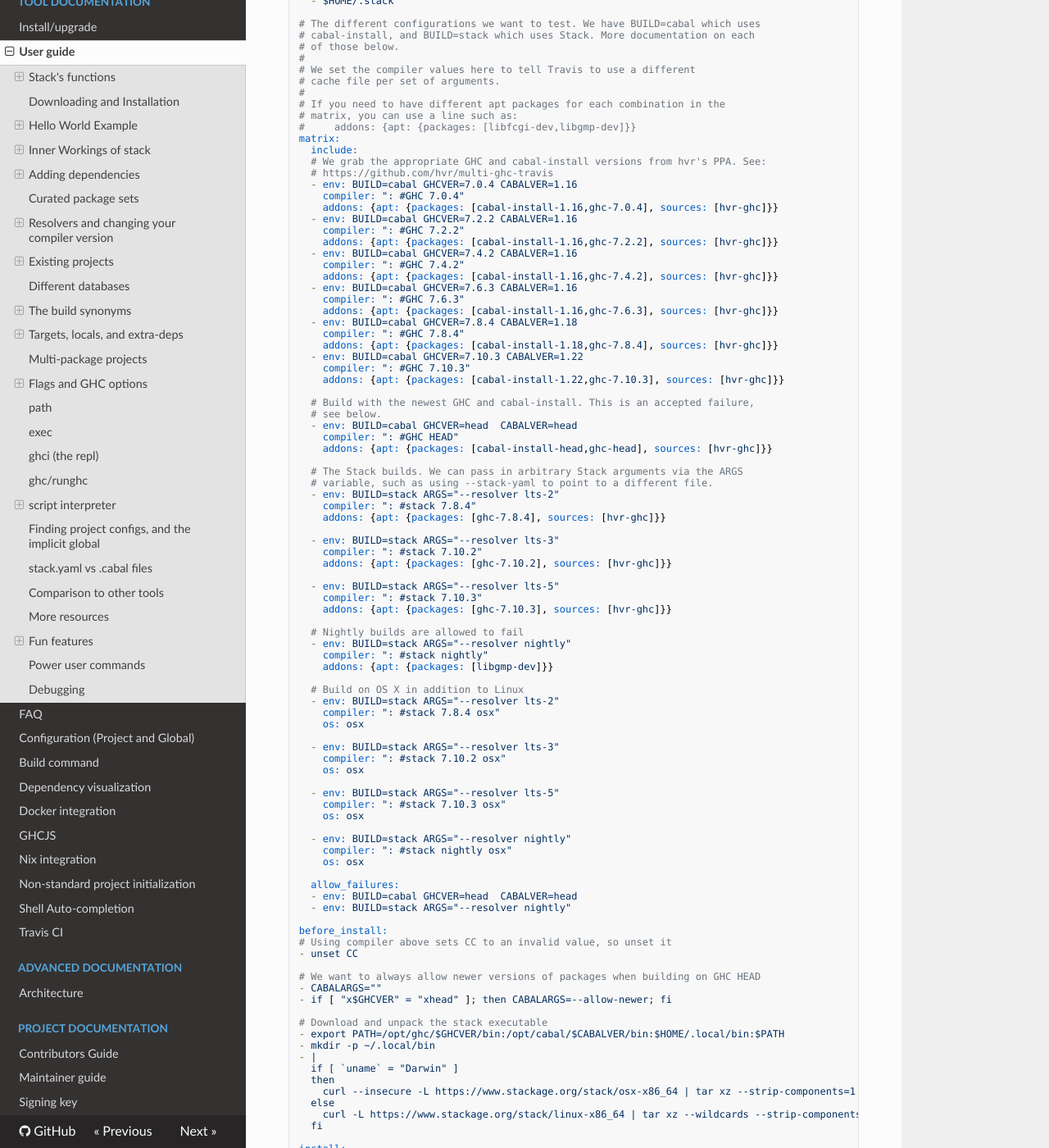
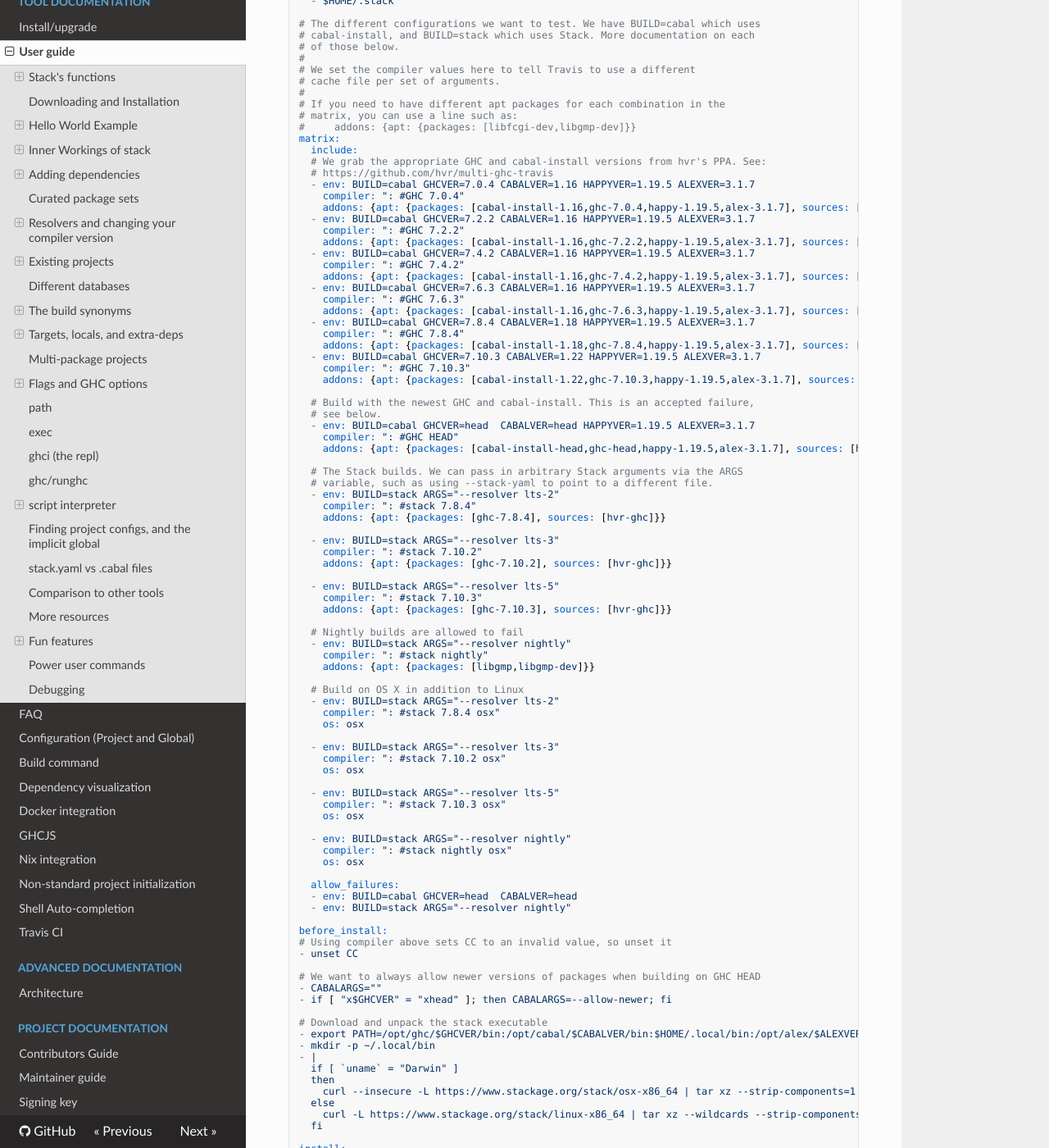
Before and after one commit to commercialhaskell/stack, an MkDocs documentation site: the page built from doc/GUIDE.md, in a window 1280 px wide and 1400 px high, scrolled down 33885 px. Shown: the whole window at 82% size. Built offline with MkDocs 1.6.1, drawn with Linux system fonts in a browser that asks for light colours; nearby versions of some CDN libraries; old or Windows-style settings are respelled for this version of MkDocs.

Commit message:
alex, happy, and libgmp where necessary
the ghc (non-stack) builds will sometimes need alex or happy.
having gmp-dev is not enough, we need the actual libs as well.

```diff
--- a/doc/GUIDE.md
+++ b/doc/GUIDE.md
@@ -1842,30 +1842,30 @@
   include:
   # We grab the appropriate GHC and cabal-install versions from hvr's PPA. See:
   # https://github.com/hvr/multi-ghc-travis
-  - env: BUILD=cabal GHCVER=7.0.4 CABALVER=1.16
+  - env: BUILD=cabal GHCVER=7.0.4 CABALVER=1.16 HAPPYVER=1.19.5 ALEXVER=3.1.7
     compiler: ": #GHC 7.0.4"
-    addons: {apt: {packages: [cabal-install-1.16,ghc-7.0.4], sources: [hvr-ghc]}}
-  - env: BUILD=cabal GHCVER=7.2.2 CABALVER=1.16
+    addons: {apt: {packages: [cabal-install-1.16,ghc-7.0.4,happy-1.19.5,alex-3.1.7], sources: [hvr-ghc]}}
+  - env: BUILD=cabal GHCVER=7.2.2 CABALVER=1.16 HAPPYVER=1.19.5 ALEXVER=3.1.7
     compiler: ": #GHC 7.2.2"
-    addons: {apt: {packages: [cabal-install-1.16,ghc-7.2.2], sources: [hvr-ghc]}}
-  - env: BUILD=cabal GHCVER=7.4.2 CABALVER=1.16
+    addons: {apt: {packages: [cabal-install-1.16,ghc-7.2.2,happy-1.19.5,alex-3.1.7], sources: [hvr-ghc]}}
+  - env: BUILD=cabal GHCVER=7.4.2 CABALVER=1.16 HAPPYVER=1.19.5 ALEXVER=3.1.7
     compiler: ": #GHC 7.4.2"
-    addons: {apt: {packages: [cabal-install-1.16,ghc-7.4.2], sources: [hvr-ghc]}}
-  - env: BUILD=cabal GHCVER=7.6.3 CABALVER=1.16
+    addons: {apt: {packages: [cabal-install-1.16,ghc-7.4.2,happy-1.19.5,alex-3.1.7], sources: [hvr-ghc]}}
+  - env: BUILD=cabal GHCVER=7.6.3 CABALVER=1.16 HAPPYVER=1.19.5 ALEXVER=3.1.7
     compiler: ": #GHC 7.6.3"
-    addons: {apt: {packages: [cabal-install-1.16,ghc-7.6.3], sources: [hvr-ghc]}}
-  - env: BUILD=cabal GHCVER=7.8.4 CABALVER=1.18
+    addons: {apt: {packages: [cabal-install-1.16,ghc-7.6.3,happy-1.19.5,alex-3.1.7], sources: [hvr-ghc]}}
+  - env: BUILD=cabal GHCVER=7.8.4 CABALVER=1.18 HAPPYVER=1.19.5 ALEXVER=3.1.7
     compiler: ": #GHC 7.8.4"
-    addons: {apt: {packages: [cabal-install-1.18,ghc-7.8.4], sources: [hvr-ghc]}}
-  - env: BUILD=cabal GHCVER=7.10.3 CABALVER=1.22
+    addons: {apt: {packages: [cabal-install-1.18,ghc-7.8.4,happy-1.19.5,alex-3.1.7], sources: [hvr-ghc]}}
+  - env: BUILD=cabal GHCVER=7.10.3 CABALVER=1.22 HAPPYVER=1.19.5 ALEXVER=3.1.7
     compiler: ": #GHC 7.10.3"
-    addons: {apt: {packages: [cabal-install-1.22,ghc-7.10.3], sources: [hvr-ghc]}}
+    addons: {apt: {packages: [cabal-install-1.22,ghc-7.10.3,happy-1.19.5,alex-3.1.7], sources: [hvr-ghc]}}
 
   # Build with the newest GHC and cabal-install. This is an accepted failure,
   # see below.
-  - env: BUILD=cabal GHCVER=head  CABALVER=head
+  - env: BUILD=cabal GHCVER=head  CABALVER=head HAPPYVER=1.19.5 ALEXVER=3.1.7
     compiler: ": #GHC HEAD"
-    addons: {apt: {packages: [cabal-install-head,ghc-head], sources: [hvr-ghc]}}
+    addons: {apt: {packages: [cabal-install-head,ghc-head,happy-1.19.5,alex-3.1.7], sources: [hvr-ghc]}}
 
   # The Stack builds. We can pass in arbitrary Stack arguments via the ARGS
   # variable, such as using --stack-yaml to point to a different file.
@@ -1884,7 +1884,7 @@
   # Nightly builds are allowed to fail
   - env: BUILD=stack ARGS="--resolver nightly"
     compiler: ": #stack nightly"
-    addons: {apt: {packages: [libgmp-dev]}}
+    addons: {apt: {packages: [libgmp,libgmp-dev]}}
 
   # Build on OS X in addition to Linux
   - env: BUILD=stack ARGS="--resolver lts-2"
@@ -1916,7 +1916,7 @@
 - if [ "x$GHCVER" = "xhead" ]; then CABALARGS=--allow-newer; fi
 
 # Download and unpack the stack executable
-- export PATH=/opt/ghc/$GHCVER/bin:/opt/cabal/$CABALVER/bin:$HOME/.local/bin:$PATH
+- export PATH=/opt/ghc/$GHCVER/bin:/opt/cabal/$CABALVER/bin:$HOME/.local/bin:/opt/alex/$ALEXVER/bin:/opt/happy/$HAPPYVER/bin:$PATH
 - mkdir -p ~/.local/bin
 - |
   if [ `uname` = "Darwin" ]
```
